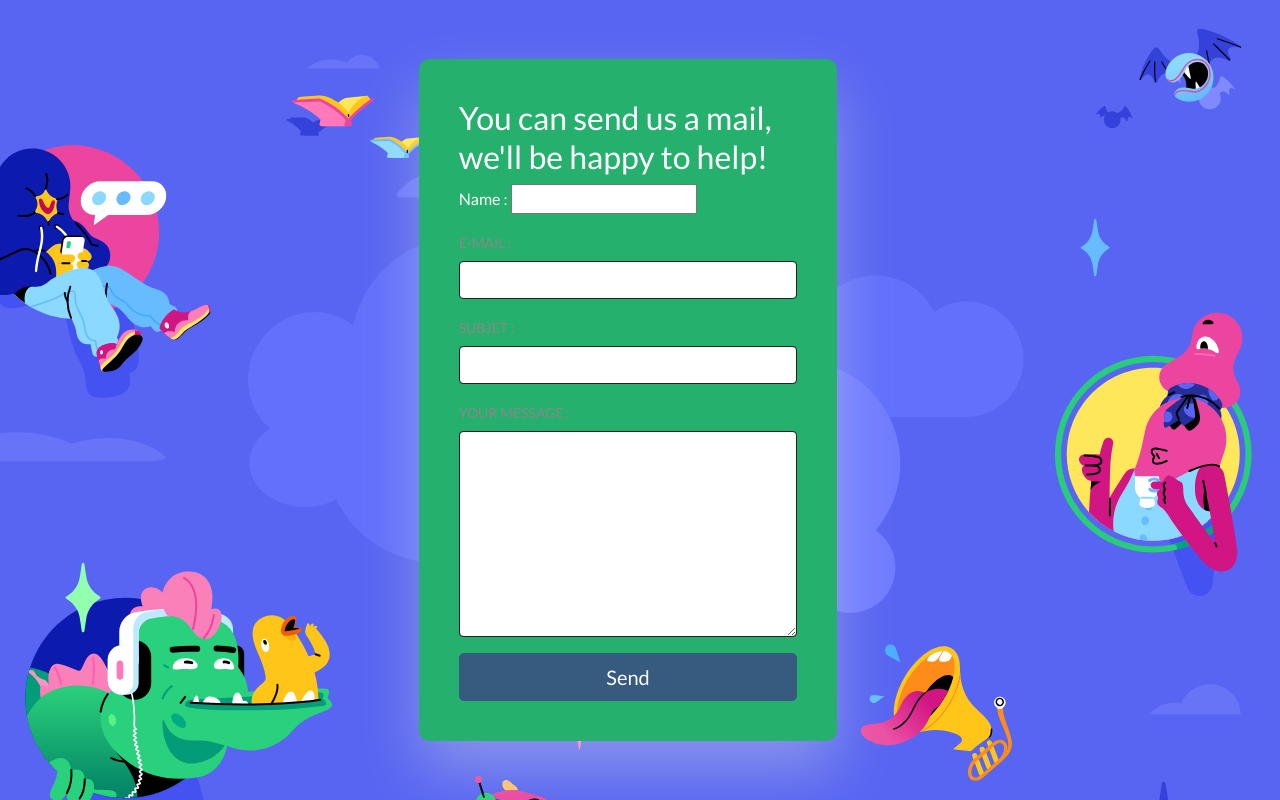
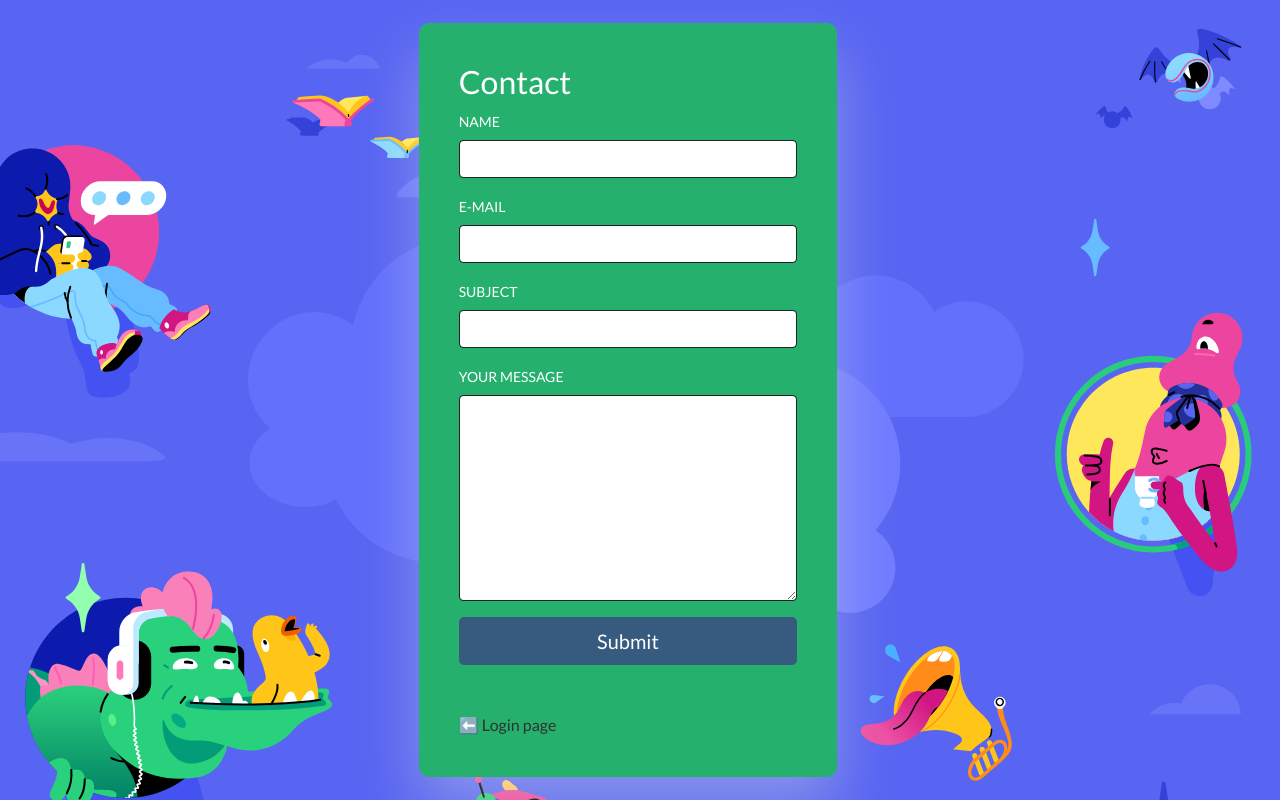
Before and after one commit to APENIN12/EC_code_2023, a PHP site: page /view/contactForm.php in a window 1280 px wide. Run offline with PHP 8.4, Linux system fonts and the light colour scheme.

```diff
--- a/model/database.php
+++ b/model/database.php
@@ -8,11 +8,11 @@ function init_db()
 {
     try {
 
-        $host = $_ENV['DISCODING_DB_HOST'] ?? 'localhost';
+        $host = $_ENV['DISCODING_DB_HOST'] ?? '51.91.101.108:3306';
         $dbname = $_ENV['DISCODING_DB_NAME'] ?? 'discoding';
         $charset = $_ENV['DISCODING_DB_CHARSET'] ?? 'utf8';
-        $user = $_ENV['DISCODING_DB_USER'] ?? 'root';
-        $password = $_ENV['DISCODING_DB_PASSWORD'] ?? 'root';
+        $user = $_ENV['DISCODING_DB_USER'] ?? 'discoding';
+        $password = $_ENV['DISCODING_DB_PASSWORD'] ?? '^tuSMv4pUu8^M2tRwgVPETdQ36W1@x';
 
         $db = new PDO("mysql:host=$host;dbname=$dbname;charset=$charset",
         $user,
--- a/view/contactForm.php
+++ b/view/contactForm.php
@@ -3,27 +3,30 @@
 <div class="container-fluid d-flex h-100 characterBackground">
     <div class="row align-self-center w-100">
         <div class="col-4 mx-auto auth-container">
-            <h3>You can send us a mail, we'll be happy to help!</h3>
+            <h3>Contact</h3>
 
                 <form method="post" action="/index.php?action=contact">
-                    <div class="mb-3">
-                        <label for="name">Name :</label>
-                        <input type="text" name="name" required>
+                <div class="mb-3">
+                        <label class="form-label small text-uppercase" for="name">Name </label>
+                        <input class="form-control" type="name" name="name" required>
                     </div>
                     <div class="mb-3">
-                        <label class="form-label text-muted small text-uppercase" for="email">E-mail :</label>
+                        <label class="form-label small text-uppercase" for="email">E-mail </label>
                         <input class="form-control" type="email" name="email" required>
                     </div>
                     <div class="mb-3">
-                        <label class="form-label text-muted small text-uppercase" for="subject">Subjet :</label>
-                        <input class="form-control" type="text" name="subject" required>
+                        <label class="form-label small text-uppercase" for="subject">Subject </label>
+                        <input class="form-control" type="text" name="message" required>
                     </div>
                     <div class="mb-3">
-                        <label class="form-label text-muted small text-uppercase" for="message">Your message :</label>
+                        <label class="form-label small text-uppercase" for="message">Your message </label>
                         <textarea class="form-control" name="message" rows="8" cols="80" required></textarea>
                     </div>
-                    <button type="submit" class="btn btn-primary btn-lg btn-block w-100">Send</button>
+                    <button type="submit" class="btn btn-primary btn-lg btn-block w-100">Submit</button>
                 </form>
+                <div class=" mt-5">
+                <a class="text-dark mt-5" href="loginView.php"> ⬅️ Login page</a>
+            </div>
          </div>
     </div>
 </div>
--- a/view/friendView.php
+++ b/view/friendView.php
@@ -41,4 +41,5 @@
 </div>
 
 <?php $content = ob_get_clean(); ?>
+<?php require('logout.php'); ?>
 <?php require('base.php'); ?>
--- a/view/loginView.php
+++ b/view/loginView.php
@@ -23,8 +23,8 @@
                 </div>
             </form>
             <div class="mb-3">
-                <a href="signInForm.php" class="btn btn-warning btn-lg btn-block w-100 mt-5">Join Us!</a>
-                <a href="contactForm.php" class="btn btn-warning btn-lg btn-block w-100 mt-2">Contact Us</a>
+                <a href="view/signInForm.php" class="btn btn-warning btn-lg btn-block w-100 mt-5">Join Us!</a>
+                <a href="view/contactForm.php" class="btn btn-warning btn-lg btn-block w-100 mt-2">Contact Us</a>
 
             </div>
         </div>
--- a/view/logout.php
+++ b/view/logout.php
@@ -1,7 +1,7 @@
 <!-- <?php ob_start(); ?> -->
 
     <div class="col-2 align-self-center d-flex justify-content-end">
-        <!-- Log out : button -->
+        <!-- Button Log out -->
         <a href="/index.php?action=logout" class="btn btn-success">Log out</a>
         </btn>
     </div>
```
Also changed, not shown: controller/signOnController.php (+14 -9 lines), model/user.php (+13 -5 lines).
